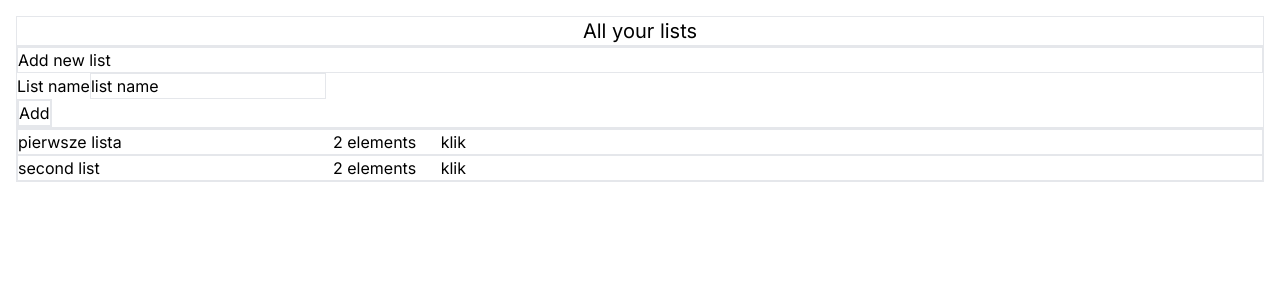
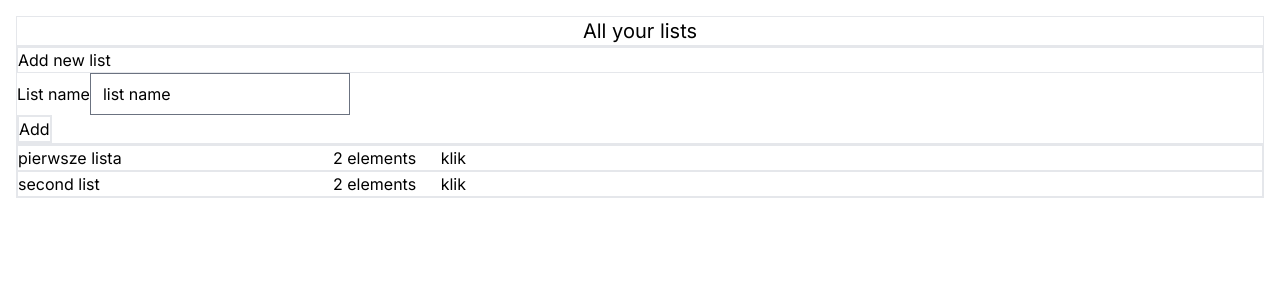
Before and after one commit to frankiewiczkamil/do-gather, a Next.js app: page /task-lists in a window 1280 px wide. Shown: the top 300 px of the page. Built offline with nearby package versions, Linux system fonts and the light colour scheme.

Commit message:
Update tailwind config :construction:

```diff
--- a/tailwind.config.ts
+++ b/tailwind.config.ts
@@ -1,20 +1,7 @@
-import type { Config } from 'tailwindcss'
+import type { Config } from 'tailwindcss';
 
 const config: Config = {
-  content: [
-    './pages/**/*.{js,ts,jsx,tsx,mdx}',
-    './components/**/*.{js,ts,jsx,tsx,mdx}',
-    './app/**/*.{js,ts,jsx,tsx,mdx}',
-  ],
-  theme: {
-    extend: {
-      backgroundImage: {
-        'gradient-radial': 'radial-gradient(var(--tw-gradient-stops))',
-        'gradient-conic':
-          'conic-gradient(from 180deg at 50% 50%, var(--tw-gradient-stops))',
-      },
-    },
-  },
-  plugins: [],
-}
-export default config
+  content: ['./node_modules/flowbite/**/*.js', './pages/**/*.{js,ts,jsx,tsx,mdx}', './components/**/*.{js,ts,jsx,tsx,mdx}', './app/**/*.{js,ts,jsx,tsx,mdx}'],
+  plugins: [require('flowbite/plugin')],
+};
+export default config;
```
